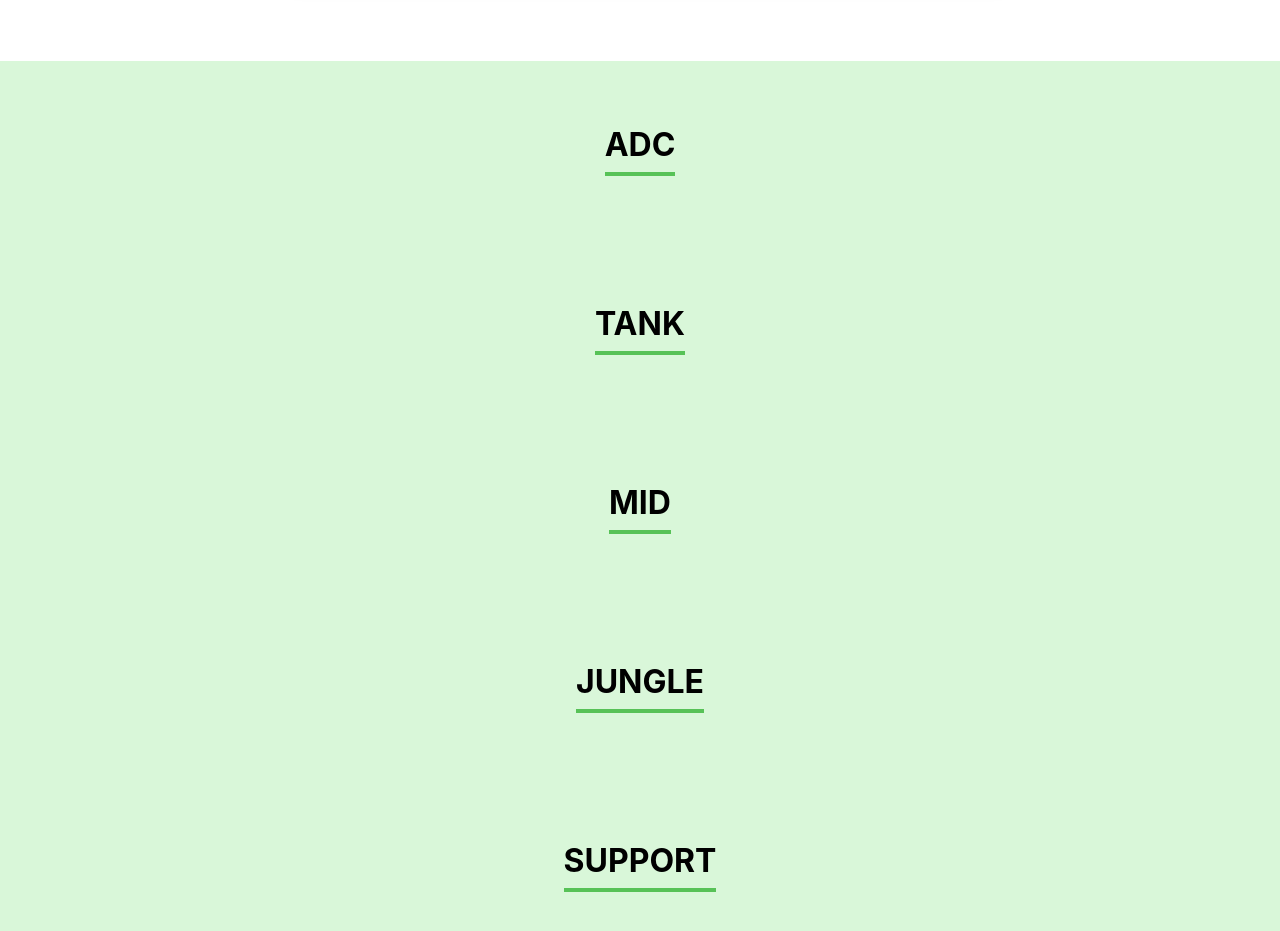
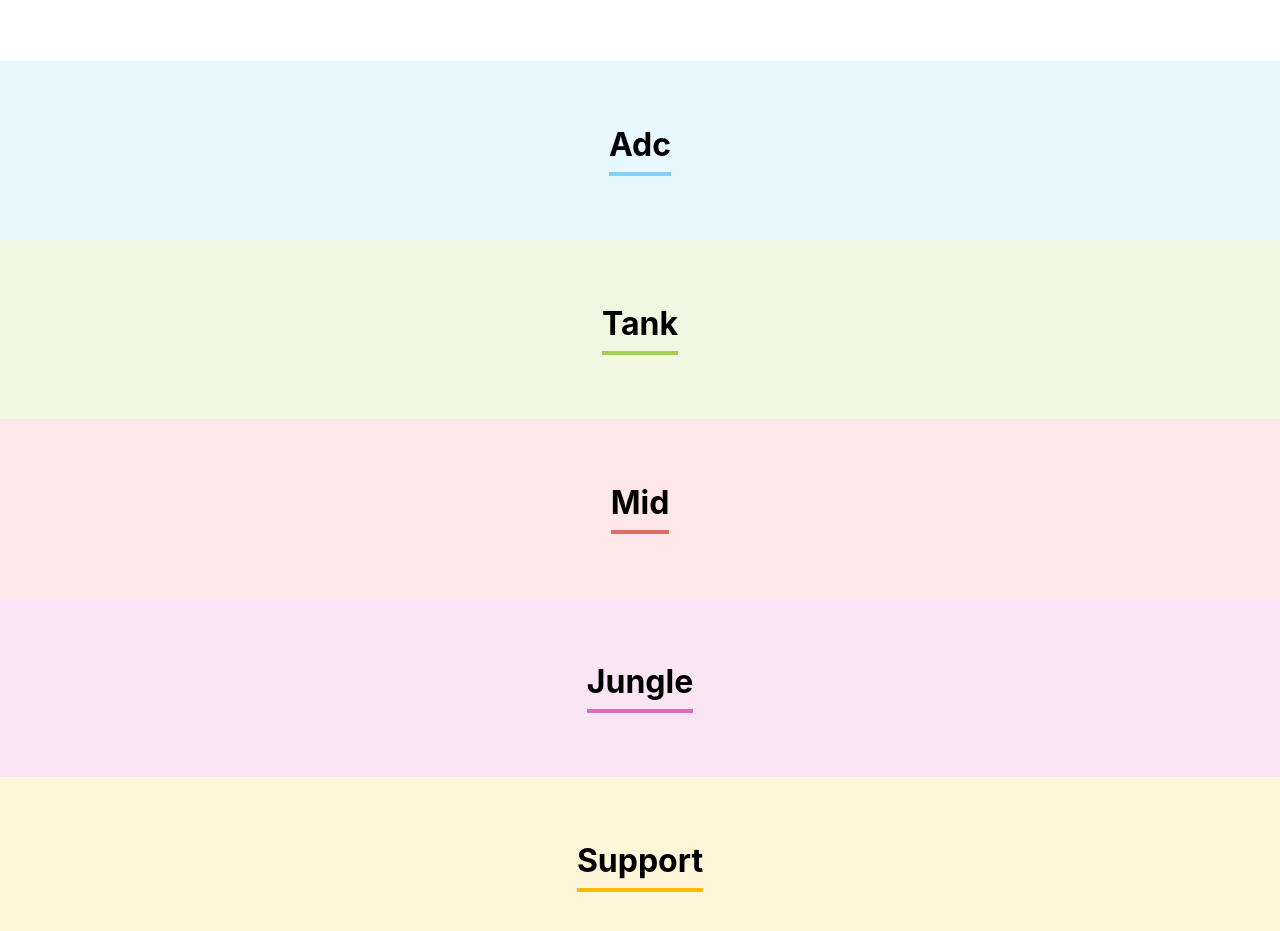
Before and after one commit to GustavoFoss/organo, a React (Create React App) app: page / in a window 1280 px wide. Shown: the part 1440-2371 px from the top of the page. Built offline with nearby package versions, Linux system fonts and the light colour scheme.

Commit message:
lista de times feita

```diff
--- a/src/App.js
+++ b/src/App.js
@@ -7,6 +7,34 @@ function App() {
 
   const [colaboradores,setColaboradores] = useState([]);
 
+  const times = [
+    {
+      nome: 'Adc',
+      corPrimaria: '#82CFFA',
+      corSecundaria: '#E8F8FF',
+    },
+    {
+      nome: 'Tank',
+      corPrimaria: '#A6D157',
+      corSecundaria: '#F0F8E2',
+    },
+    {
+      nome: 'Mid',
+      corPrimaria: '#E06B69',
+      corSecundaria: '#FDE7E8',
+    },
+    {
+      nome: 'Jungle',
+      corPrimaria: '#D86EBF',
+      corSecundaria: '#FAE5F5',
+    },
+    {
+      nome: 'Support',
+      corPrimaria: '#FEBA05',
+      corSecundaria: '#FFF5D9',
+    },
+  ]
+
   const aoNovoColaboradorAdicionado = (colaborador) => {
     console.log(colaboradores)
     setColaboradores([...colaboradores,colaborador])
@@ -15,12 +43,8 @@ function App() {
   return (
     <div className="App">
       <Banner/>
-      <Formulario aoColaboradorCadastrado = {colaborador => aoNovoColaboradorAdicionado(colaborador)}/>
-      <Time nome={"ADC"}/>
-      <Time nome={"TANK"}/>
-      <Time nome={"MID"}/>
-      <Time nome={"JUNGLE"}/>
-      <Time nome={"SUPPORT"}/>
+      <Formulario times={times.map(time => time.nome)} aoColaboradorCadastrado = {colaborador => aoNovoColaboradorAdicionado(colaborador)}/>
+      {times.map(time => <Time key={time.nome} nome={time.nome} corPrimaria={time.corPrimaria} corSecundaria={time.corSecundaria} />)}
     </div>
   );
 }
--- a/src/componentes/Formulario/index.js
+++ b/src/componentes/Formulario/index.js
@@ -5,19 +5,11 @@ import { useState } from 'react'
 import './Formulario.css'
 
 const Formulario = (props) => {
-
-    const times = [
-        'Adc',
-        'Tank',
-        'Mid',
-        'Jungle',
-        'Support'
-    ]
-
+    const times = props.times;
     const [nome,setNome] = useState('')
     const [cargo,setCargo] = useState('')
     const [imagem,setImagem] = useState('')
-    const [time,setTime] = useState(times[0])
+    const [time,setTime] = useState(times[0].nome)
 
     const aoSalvar = (evento) => {
         evento.preventDefault()
--- a/src/componentes/Time/Time.css
+++ b/src/componentes/Time/Time.css
@@ -1,12 +1,11 @@
 .time {
     text-align: center;
     padding: 32px;
-    background-color: #d9f7d9;
 }
 
 .time h3 {
     font-size: 32px;
-    border-bottom: 4px solid #57c257;
+    border-bottom: 4px solid;
     display: inline-block;
     padding-bottom: 8px;
 }
--- a/src/componentes/Time/index.js
+++ b/src/componentes/Time/index.js
@@ -2,9 +2,12 @@ import './Time.css'
 
 const Time = (props) => {
 
+    const estiloPrimario = {backgroundColor: props.corSecundaria}
+    const estiloSecundario = {borderColor: props.corPrimaria}
+
     return (
-        <section className='time'>
-            <h3>{props.nome}</h3>
+        <section className='time' style={estiloPrimario}>
+            <h3 style={estiloSecundario}>{props.nome}</h3>
         </section>
     )
 }
```
